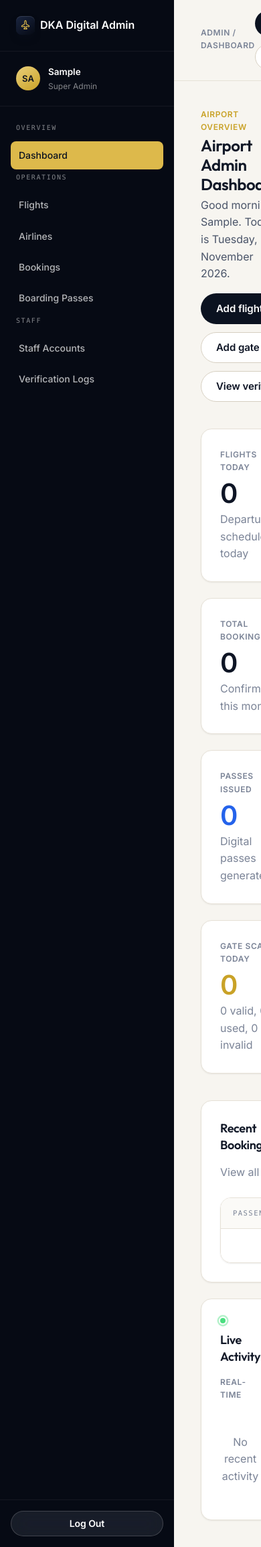
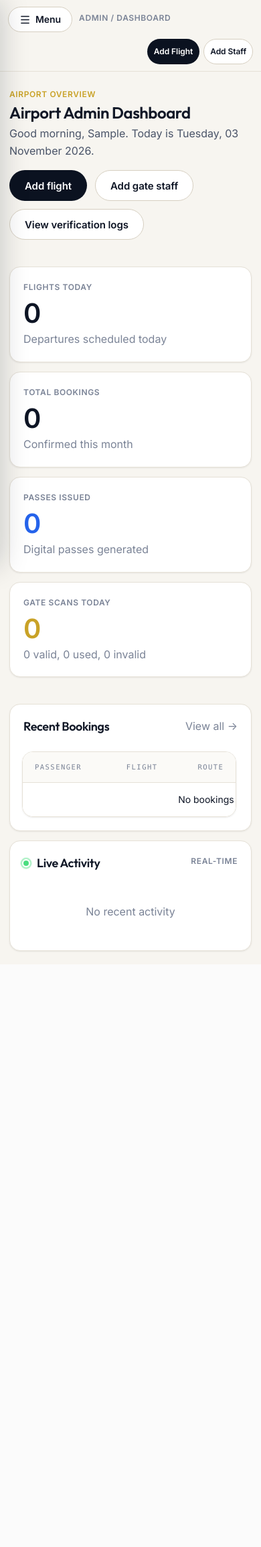
Before and after one commit to aliyumuhammadalmustapha-afk/airport_smartpass, a Django app: page /admin-panel/ in a window 390 px wide. Shown: the whole page at 67% size. After the commit the page ends 1422 px from the top, so only its background shows below. Run offline with Django 5.2, Linux system fonts and the light colour scheme; the visitor is signed in with stand-in values (Sample User, id 1); data comes from the database, SQL or seed files in the repository; data that the repository does not hold is empty.

Commit message:
Add responsive mobile navigation and layouts

```diff
--- /dev/null
+++ b/static/css/responsive.css
@@ -0,0 +1,276 @@
+/* Shared phone and tablet layout corrections. Loaded after page styles. */
+*,
+*::before,
+*::after {
+  min-width: 0;
+}
+
+html,
+body {
+  max-width: 100%;
+  overflow-x: clip;
+}
+
+img,
+video,
+canvas,
+svg {
+  max-width: 100%;
+}
+
+input,
+select,
+textarea,
+button {
+  max-width: 100%;
+}
+
+.table-wrap,
+.table-responsive,
+.table-responsive > table {
+  max-width: 100%;
+}
+
+.table-wrap,
+.table-responsive {
+  overflow-x: auto;
+  -webkit-overflow-scrolling: touch;
+}
+
+@media (max-width: 991px) {
+  .admin-shell {
+    display: block !important;
+    min-height: 100vh;
+    overflow: visible !important;
+  }
+
+  .admin-sidebar {
+    position: fixed !important;
+    z-index: 1200;
+    inset: 0 auto 0 0;
+    width: min(290px, 86vw) !important;
+    height: 100vh;
+    height: 100dvh;
+    transform: translateX(-105%);
+    transition: transform 220ms ease;
+    box-shadow: 16px 0 40px rgba(11, 18, 32, 0.2);
+  }
+
+  body.admin-menu-open {
+    overflow: hidden;
+  }
+
+  body.admin-menu-open .admin-sidebar {
+    transform: translateX(0);
+  }
+
+  .admin-sidebar-backdrop {
+    display: block;
+    position: fixed;
+    inset: 0;
+    z-index: 1190;
+    width: 100%;
+    height: 100%;
+    padding: 0;
+    border: 0;
+    background: rgba(11, 18, 32, 0.52);
+    opacity: 0;
+    visibility: hidden;
+    transition: opacity 220ms ease, visibility 220ms ease;
+  }
+
+  body.admin-menu-open .admin-sidebar-backdrop {
+    opacity: 1;
+    visibility: visible;
+  }
+
+  .admin-content-area {
+    min-height: 100vh;
+    overflow: visible !important;
+  }
+
+  .admin-menu-toggle {
+    display: inline-flex !important;
+    align-items: center;
+    gap: 7px;
+    flex: 0 0 auto;
+  }
+
+  .admin-topbar {
+    position: sticky;
+    z-index: 20;
+    gap: 10px;
+    padding: 12px 20px !important;
+  }
+
+  .admin-topbar > .row-flex {
+    justify-content: flex-end;
+    gap: 6px;
+  }
+
+  .admin-main {
+    padding: 28px 20px !important;
+  }
+}
+
+@media (max-width: 767px) {
+  main [style*="width:"] {
+    max-width: 100% !important;
+  }
+
+  main [style*="min-width:"] {
+    min-width: 0 !important;
+  }
+
+  .wrap {
+    padding-inline: 16px !important;
+  }
+
+  .surface-pad {
+    padding: 20px !important;
+  }
+
+  .nav__inner {
+    gap: 8px;
+  }
+
+  .nav__actions {
+    gap: 4px;
+  }
+
+  .nav__actions > .btn,
+  .nav__actions > form .btn {
+    padding-inline: 9px;
+  }
+
+  .nav__actions > a .ico {
+    margin-right: 0;
+  }
+
+  .section-head {
+    margin-bottom: 28px;
+  }
+
+  .row-between {
+    align-items: flex-start;
+  }
+
+  .grid-2,
+  .grid-3 {
+    gap: 14px;
+  }
+
+  .table-wrap,
+  .table-responsive {
+    margin-inline: -2px;
+  }
+
+  .table-responsive > table {
+    min-width: 620px;
+  }
+
+  .dtable {
+    min-width: 640px;
+  }
+
+  .scanner-layout {
+    gap: 20px !important;
+    padding: 20px 16px !important;
+  }
+
+  .f-card > div:nth-child(2) {
+    padding: 16px !important;
+    gap: 14px !important;
+  }
+
+  .f-card > div:nth-child(2) > div:first-child {
+    flex: 1 1 100% !important;
+    min-width: 0 !important;
+    justify-content: space-between;
+    gap: clamp(10px, 4vw, 24px) !important;
+  }
+
+  .f-card > div:nth-child(2) > div:not(:first-child) {
+    flex: 1 1 100%;
+    min-width: 0 !important;
+    border-left: 0 !important;
+    border-top: 1px solid var(--line);
+    padding: 14px 0 0 !important;
+  }
+
+  .footer__bar {
+    align-items: flex-start;
+    flex-direction: column;
+    gap: 8px;
+  }
+
+  .admin-topbar {
+    flex-wrap: wrap;
+    padding: 10px 12px !important;
+  }
+
+  .admin-topbar > div:first-of-type {
+    flex: 1 1 auto;
+  }
+
+  .admin-topbar > .row-flex {
+    flex: 1 1 100%;
+    justify-content: flex-end;
+  }
+
+  .admin-main {
+    padding: 20px 14px !important;
+  }
+
+  .admin-main .grid-3 {
+    grid-template-columns: 1fr !important;
+  }
+
+  .admin-main .grid-3 > * {
+    grid-column: auto !important;
+  }
+
+  .admin-main h1,
+  .admin-main h2 {
+    overflow-wrap: anywhere;
+  }
+
+  .flash-stack {
+    width: 100%;
+  }
+}
+
+@media (max-width: 420px) {
+  .brand {
+    gap: 8px;
+  }
+
+  .brand__mark {
+    width: 32px;
+    height: 32px;
+  }
+
+  .brand__name {
+    font-size: 14px;
+  }
+
+  .brand__sub {
+    font-size: 8px;
+  }
+
+  .nav__actions > a.btn .ico {
+    display: none;
+  }
+
+  .admin-topbar > .row-flex .btn {
+    font-size: 12px;
+    padding: 8px 9px;
+  }
+}
+
+@media (prefers-reduced-motion: reduce) {
+  .admin-sidebar,
+  .admin-sidebar-backdrop {
+    transition: none !important;
+  }
+}
--- a/templates/admin_panel/base.html
+++ b/templates/admin_panel/base.html
@@ -24,6 +24,8 @@
   .admin-content-area { flex: 1; display: flex; flex-direction: column; overflow-y: auto; position: relative; }
   .admin-topbar { position: sticky; top: 0; z-index: 10; background: rgba(247, 245, 240, 0.85); backdrop-filter: blur(12px); -webkit-backdrop-filter: blur(12px); border-bottom: 1px solid var(--line); padding: 16px 40px; display: flex; justify-content: space-between; align-items: center; }
   .admin-main { padding: 40px; max-width: 1200px; margin: 0 auto; width: 100%; }
+  .admin-sidebar-backdrop { display: none; }
+  .admin-menu-toggle { display: none; }
 </style>
 
 <div class="admin-shell">
@@ -75,6 +77,9 @@
   <!-- Content Area -->
   <div class="admin-content-area">
     <header class="admin-topbar">
+      <button class="btn btn-outline btn-sm admin-menu-toggle" type="button" data-admin-menu-toggle aria-expanded="false" aria-controls="admin-sidebar" aria-label="Open admin menu">
+        <i data-lucide="menu" class="ico"></i><span>Menu</span>
+      </button>
       <div>
         <div class="label-xs mb-1">Admin / {{ title|default:"Dashboard" }}</div>
       </div>
@@ -99,5 +104,30 @@
       {% block admin_content %}{% endblock %}
     </div>
   </div>
+  <button class="admin-sidebar-backdrop" type="button" data-admin-menu-close aria-label="Close admin menu"></button>
 </div>
+<script>
+  (() => {
+    const toggle = document.querySelector("[data-admin-menu-toggle]");
+    const backdrop = document.querySelector("[data-admin-menu-close]");
+    const sidebar = document.querySelector(".admin-sidebar");
+    if (!toggle || !backdrop || !sidebar) return;
+    sidebar.id = "admin-sidebar";
+    const closeMenu = () => {
+      document.body.classList.remove("admin-menu-open");
+      toggle.setAttribute("aria-expanded", "false");
+      toggle.setAttribute("aria-label", "Open admin menu");
+    };
+    toggle.addEventListener("click", () => {
+      const open = document.body.classList.toggle("admin-menu-open");
+      toggle.setAttribute("aria-expanded", String(open));
+      toggle.setAttribute("aria-label", open ? "Close admin menu" : "Open admin menu");
+    });
+    backdrop.addEventListener("click", closeMenu);
+    sidebar.querySelectorAll("a").forEach((link) => link.addEventListener("click", closeMenu));
+    document.addEventListener("keydown", (event) => {
+      if (event.key === "Escape") closeMenu();
+    });
+  })();
+</script>
 {% endblock %}
--- a/templates/base.html
+++ b/templates/base.html
@@ -16,6 +16,7 @@
     <link href="{% static 'css/dka.css' %}?v=2" rel="stylesheet">
 
     {% block extra_head %}{% endblock %}
+    <link href="{% static 'css/responsive.css' %}?v=1" rel="stylesheet">
 </head>
 <body class="{% block body_class %}{% endblock %}" style="min-height:100vh;display:flex;flex-direction:column;">
 
```
